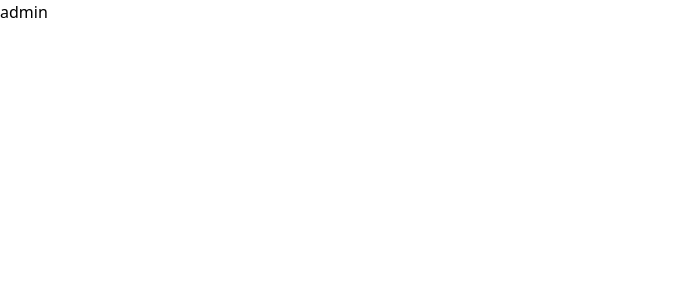
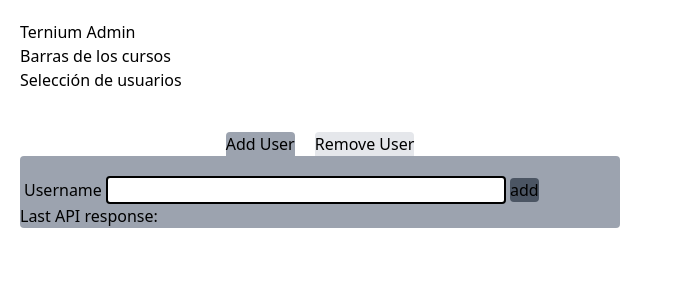
Before and after one commit to MiltonVeraTorre/construccion_front, a Next.js app: page /admin in a window 1280 px wide. Shown: the top 300 px of the page, without its empty margins (0-683 px from the left). Built offline with nearby package versions, Linux system fonts and the light colour scheme.

Commit message:
admin add remove user began styling

```diff
--- a/src/pages/admin.tsx
+++ b/src/pages/admin.tsx
@@ -1,11 +1,113 @@
-import React from 'react'
+"use client";
 
-type Props = {}
+import React, { useState } from 'react'
 
-const admin = (props: Props) => {
+// RFC to add or remove users
+const UserModify: React.FC = () => {
+  // Set the state to add or remove the users
+  const [mode, setMode] = useState<string>("add");
+
+  // Body received from json body
+  const [apiResponse, setApiResponse] = useState<string>('');
+
+  // Logic when adding user
+  const addUser = () => {
+    setApiResponse(`${usernameInputValue} added`);
+  };
+
+  // Logic when removing user
+  const removeUser = () => {
+    setApiResponse(`${usernameInputValue} removed`);
+  };
+
+  // Username input value
+  const [usernameInputValue, setUsernameInputValue] = useState<string>('');
+
+  const handleInputChange = (e: React.ChangeEvent<HTMLInputElement>) => {
+    setUsernameInputValue(e.target.value);
+  };
+
+  if (mode === "remove") {
+    return (
+      <div id='crud-container' className=' mt-[40px]'>
+        <div>
+          <div className='flex justify-center max-w-[600px]'>
+            <button onClick={() => setMode("add")} className="mx-[10px] bg-gray-200 rounded-t">Add User</button>
+            <button onClick={() => setMode("remove")} className="mx-[10px] bg-gray-400 rounded-t">Remove User</button>
+          </div>
+          <div className='bg-gray-400 rounded max-w-[600px]'>
+            <div className='pt-[20px] pl-[4px]'>
+              <label>Username </label>
+              <input
+                type="text"
+                value={usernameInputValue}
+                onChange={handleInputChange}
+                className="border-black border-2 rounded lg:w-[400px]"
+              />
+              <button
+                className='ml-[4px] bg-gray-600 rounded'
+
+                onClick={() => removeUser()} >remove</button>
+            </div>
+
+            <div>
+              API response:
+              {apiResponse}
+            </div>
+          </div>
+        </div>
+      </div>
+    )
+  }
   return (
-    <div>admin</div>
+    <div id='crud-container' className=' mt-[40px]'>
+      <div>
+        <div className='flex justify-center max-w-[600px]'>
+          <button onClick={() => setMode("add")} className="mx-[10px] bg-gray-400 rounded-t">Add User</button>
+          <button onClick={() => setMode("remove")} className="mx-[10px] bg-gray-200 rounded-t">Remove User</button>
+        </div>
+        <div className='bg-gray-400 rounded max-w-[600px]'>
+          <div className='pt-[20px] pl-[4px]'>
+            <label>Username </label>
+            <input
+              type="text"
+              value={usernameInputValue}
+              onChange={handleInputChange}
+              className="border-black border-2 rounded lg:w-[400px]"
+            />
+            <button
+              className='ml-[4px] bg-gray-600 rounded'
+
+              onClick={() => addUser()} >add</button>
+          </div>
+
+          <div>
+            Last API response:
+            {apiResponse}
+          </div>
+        </div>
+      </div>
+    </div>
   )
 }
 
-export default admin
+type AdminProps = {}
+
+const Admin: React.FC = (props: AdminProps) => {
+  return (
+    <div className='p-[20px]'>
+      <div>
+        Ternium Admin
+      </div>
+      <div>
+        Barras de los cursos
+      </div>
+      <div>
+        Selección de usuarios
+        <UserModify />
+      </div>
+    </div>
+  )
+}
+
+export default Admin
```
